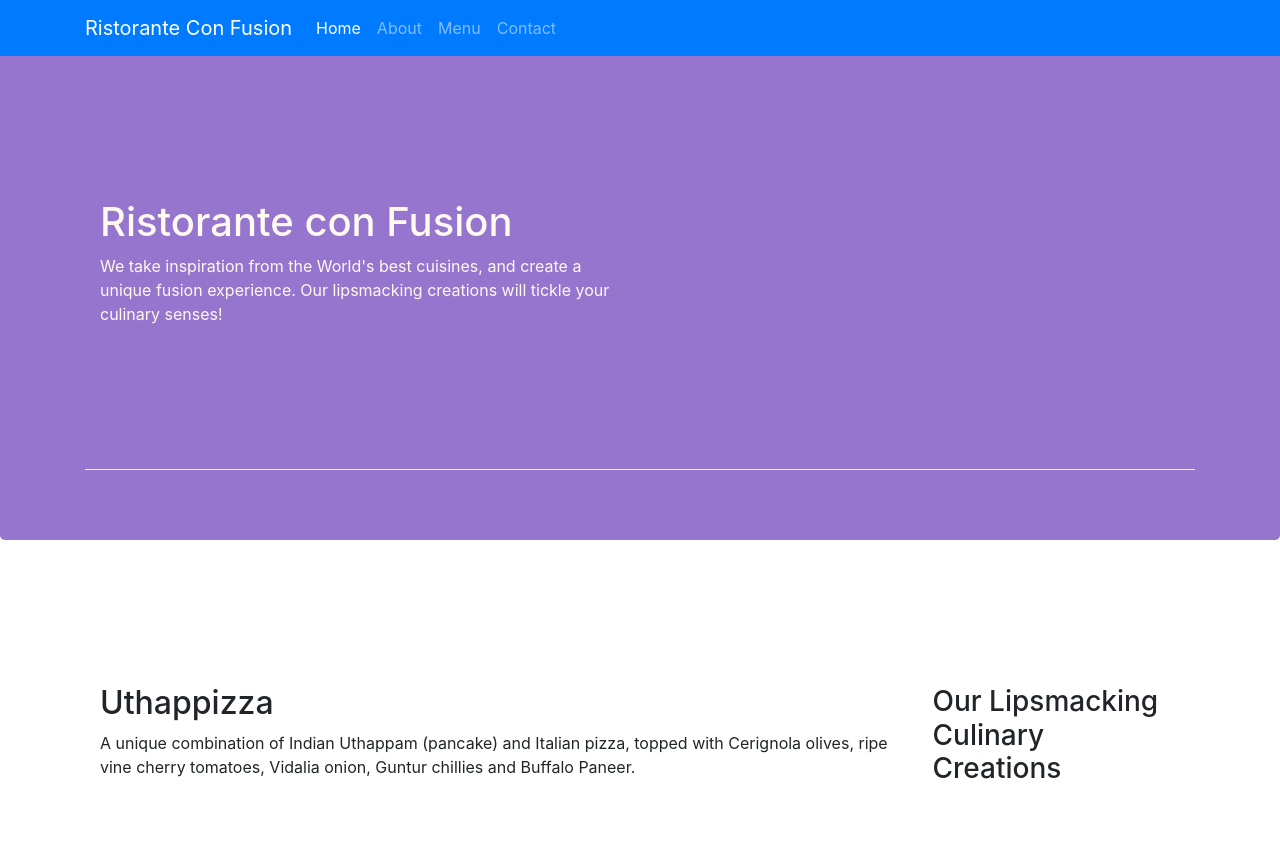
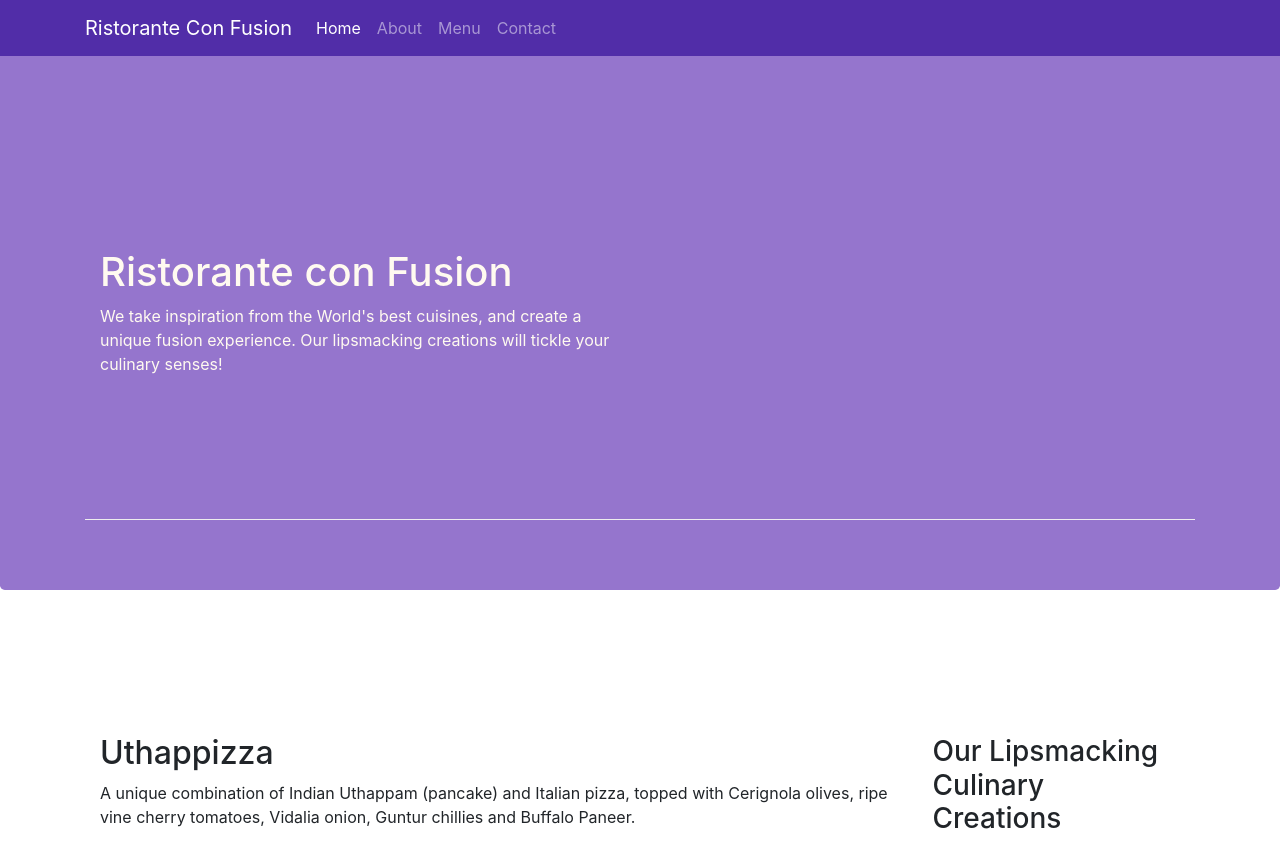
Before and after one commit to Shrey-Tyagi/git-Bootstrap-, a website: page bootstrap4/confusion/index.html in a window 1280 px wide. Shown: the top 848 px of the page. Drawn offline with nearby package versions, Linux system fonts and the light colour scheme.

Commit message:
navbar02

```diff
--- a/bootstrap4/confusion/css/styles.css
+++ b/bootstrap4/confusion/css/styles.css
@@ -27,3 +27,11 @@ address{
     margin:0px;
     color:#0f0f0f;
 }
+body{
+    padding:50px 0px 0px 0px;
+    z-index:0;
+}
+
+.navbar-dark {
+     background-color: #512DA8;
+}
--- a/bootstrap4/confusion/index.html
+++ b/bootstrap4/confusion/index.html
@@ -13,7 +13,7 @@
 </head>
 
 <body>
-    <nav class="navbar navbar-dark navbar-expand-sm bg-primary fixed-top">
+    <nav class="navbar navbar-dark navbar-expand-sm  fixed-top">
 
         <div class="container">
             <button class="navbar-toggler" type="button" data-toggle="collapse" data-target="#Navbar">
```
Also changed, not shown: bootstrap4/confusion/aboutus.html (+1 -1 lines).
